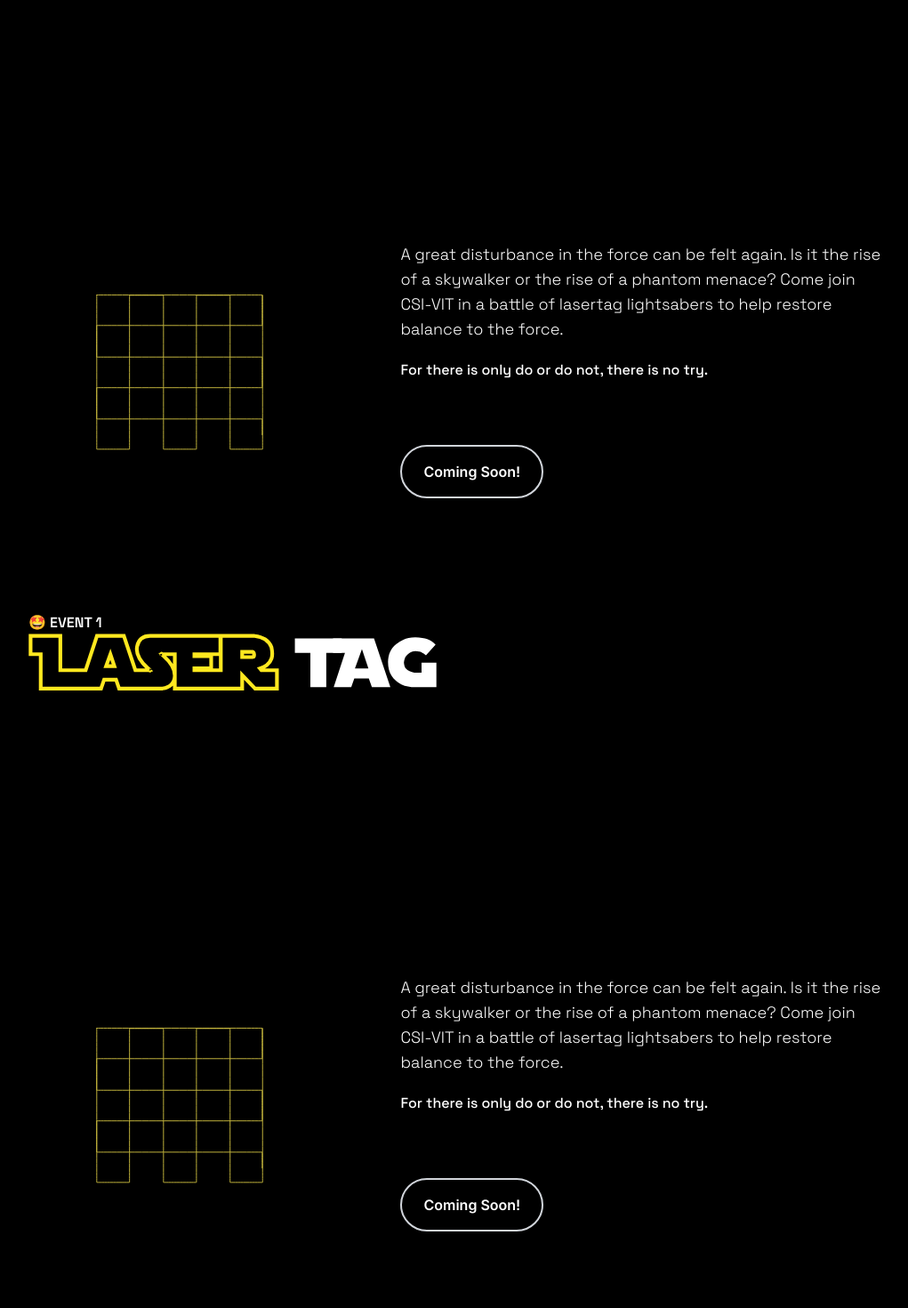
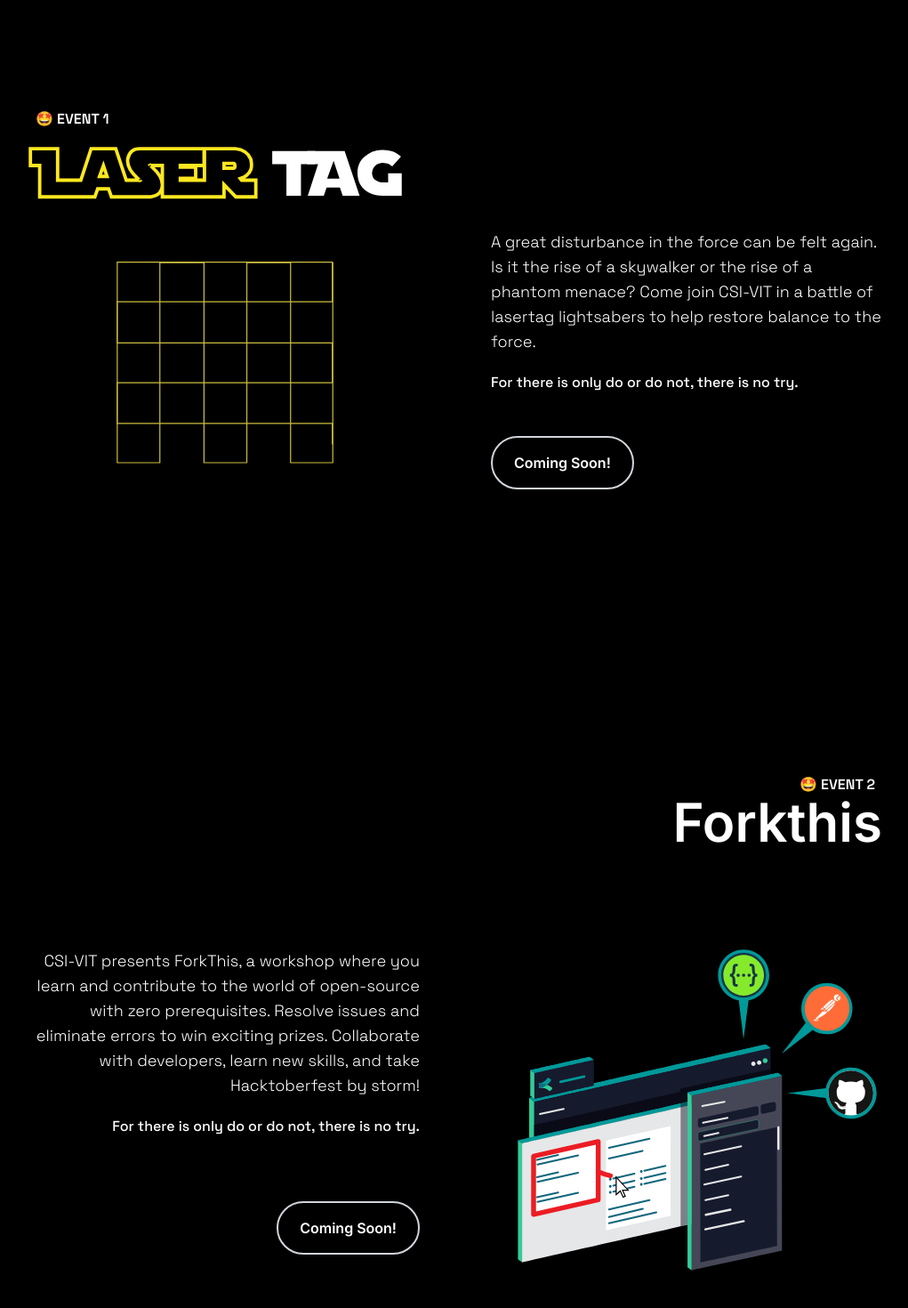
Before and after one commit to csivitu/Gravitas, a Next.js app: page / in a window 1280 px wide. Shown: the part 920-2390 px from the top of the page at 89% size, without its empty margins (128-1149 px from the left). Built offline with nearby package versions, Linux system fonts and the light colour scheme.

Commit message:
fix: UI Fixes for events

```diff
--- a/components/ForkThis.js
+++ b/components/ForkThis.js
@@ -2,29 +2,31 @@
 import Button from './Button'
 
 import Lottie from "lottie-react";
-import globeAnimation from "../public/images/laserTag.json";
+import globeAnimation from "../public/images/forkThis.json";
 
 function ForkThis() {
     return (
         <div id="LaserTag" className="flex h-screen justify-center items-center">
             <div className="flex justify-around px-40">
                 <div className="flex flex-col">
-                    <div className='flex flex-col w-full items-start'>
-                        <p className='font-bold'>🤩 EVENT 1</p>
-                        <img src="images/lasertagLogo.svg" className='h-16'/>
+                    <div className='flex flex-col items-end justify-end'>
+                        <p className='font-bold mr-2'>🤩 EVENT 2</p>
+                        <p className='font-inter text-6xl'>Forkthis</p>
                     </div>
                     <div className="flex mt-16 items-center gap-20">
-                    <Lottie animationData={globeAnimation} style={{ height: 800 }} />
-                        <div className='flex flex-col items-start'>
-                            <p className='font-light text-lg mb-5'>
-                                A great disturbance in the force can be felt again. Is it the rise of a skywalker or the rise of a phantom menace?
-                                Come join CSI-VIT in a battle of lasertag lightsabers to help restore balance to the force.
+
+                        <div className='flex flex-col items-end w-1/2'>
+                            <p className='font-light text-lg mb-5 text-right'>
+                                CSI-VIT presents ForkThis, a workshop where you learn and contribute to the world of open-source with zero prerequisites. Resolve issues and eliminate errors to win exciting prizes. Collaborate with developers, learn new skills, and take Hacktoberfest by storm!
                             </p>
                             <p className='font-medium mb-12'>
                                 For there is only do or do not, there is no try.
                             </p>
-                            <br/>
-                            <Button text={"Coming Soon!"}/>
+                            <br />
+                            <Button text={"Coming Soon!"} />
+                        </div>
+                        <div className='w-1/2'>
+                            <Lottie animationData={globeAnimation} style={{height: "100%"}} />
                         </div>
                     </div>
                 </div>
--- a/components/LaserTag.js
+++ b/components/LaserTag.js
@@ -7,17 +7,17 @@
 
 function LaserTag() {
     return (
-        <div id="LaserTag" className="flex h-screen justify-center items-center">
-            <div className="flex justify-around px-40">
+        <div id="LaserTag" className="flex h-screen justify-center items-center px-40">
             <div className="flex flex-col">
                 <div className='flex flex-col w-full items-start'>
-                        <p className='font-bold'>🤩 EVENT 1</p>
-                        <br/>
+                    <p className='font-bold ml-2'>🤩 EVENT 1</p>
                     <Image src="/images/lasertagLogo.svg" height="96px" width="420px" />
                 </div>
                 <div className="flex items-center gap-20 mb-10">
-                    <Lottie animationData={globeAnimation} style={{ height: 800 }} />
-                        <div className='flex flex-col items-start'>
+                    <div className='w-1/2'>
+                        <Lottie animationData={globeAnimation} style={{height: "100%"}} />
+                    </div>
+                    <div className='flex flex-col items-start w-1/2'>
                         <p className='font-light text-lg mb-5'>
                             A great disturbance in the force can be felt again. Is it the rise of a skywalker or the rise of a phantom menace?
                             Come join CSI-VIT in a battle of lasertag lightsabers to help restore balance to the force.
@@ -25,12 +25,9 @@
                         <p className='font-medium mb-12'>
                             For there is only do or do not, there is no try.
                         </p>
-                            <br/>
-                            <Button text={"Coming Soon!"}/>
+                        <Button text={"Coming Soon!"} />
                     </div>
                 </div>
-                </div>
-
             </div>
         </div>
     )
```
Lines whose indentation alone changed are shown as unchanged.
